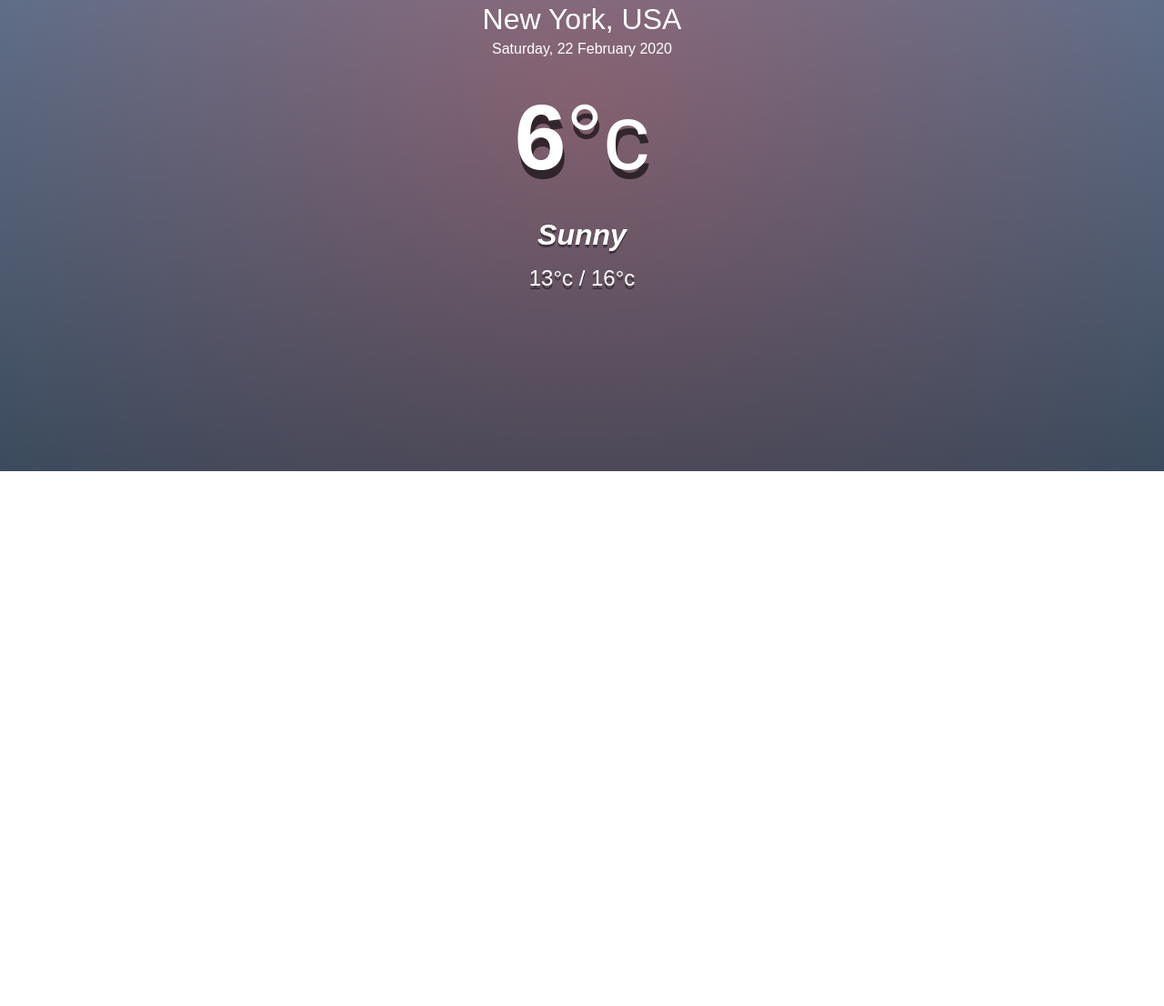
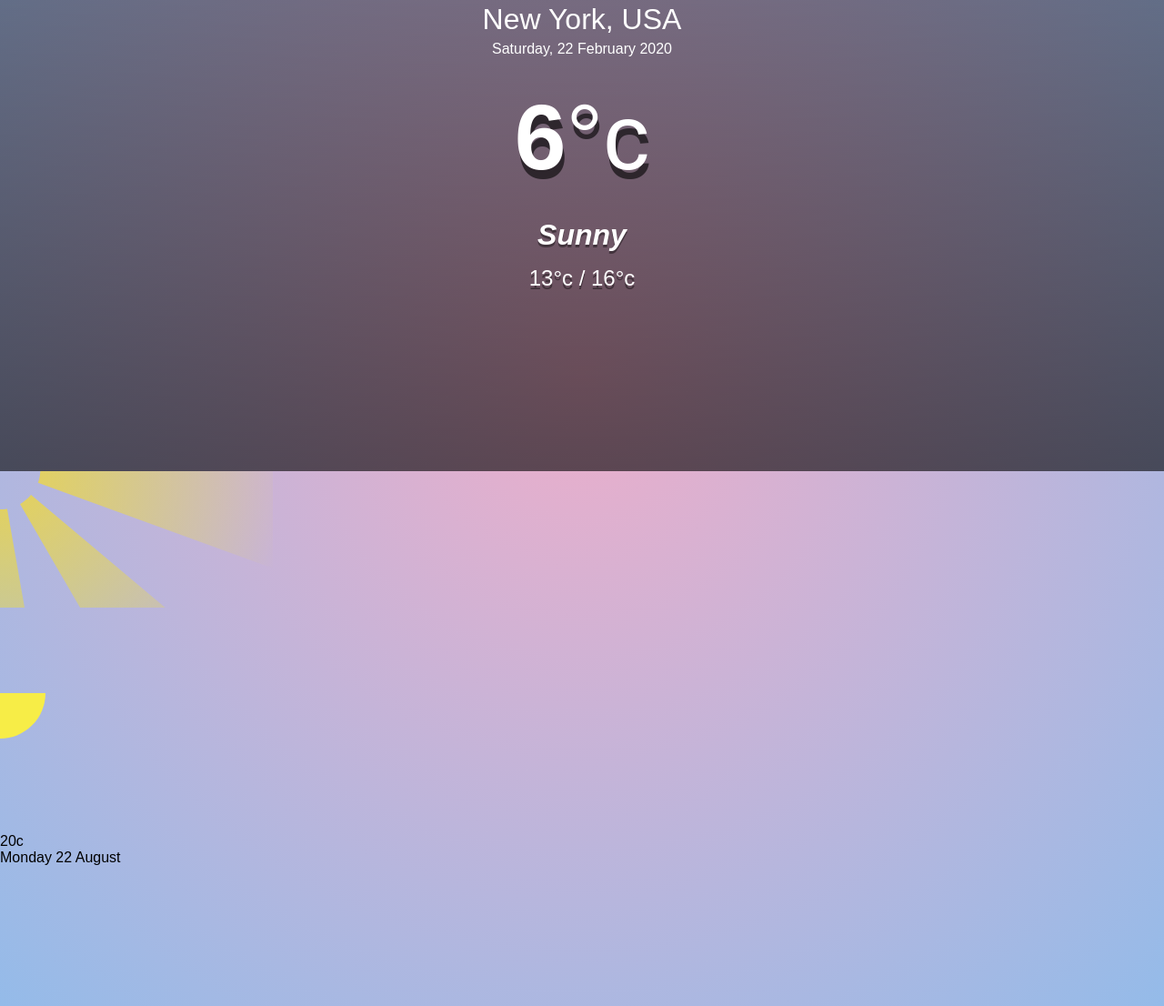
Before and after one commit to Paulami/api-assignment-weather, a plain HTML site: page index.html in a window 1280 px wide. Shown: the part 282-1388 px from the top of the page at 91% size. Before the commit the page ends 800 px from the top, so only its background shows below. Drawn offline with nearby package versions, Linux system fonts and the light colour scheme.

Commit message:
Update index.html

```diff
--- a/index.html
+++ b/index.html
@@ -6,12 +6,23 @@
   <meta http-equiv="X-UA-Compatible" content="ie=edge">
   <title>Weather app</title>
   <link rel="stylesheet" href="main.css" />
+
+  <!-- added from codepen -->
+  <script src="https://code.jquery.com/jquery-2.2.4.min.js"></script>
+  <script src="https://cdnjs.cloudflare.com/ajax/libs/gsap/1.19.0/TweenMax.min.js"></script>
+  <script type="text/javascript" src="https://cdnjs.cloudflare.com/ajax/libs/snap.svg/0.4.1/snap.svg-min.js"></script>
+  <!-- finish -->
+
 </head>
+
+
 <body>
   <div class="app-wrap">
+
     <header>
       <input type="text" autocomplete="off" class="search-box" placeholder="Search for a city..." />
     </header>
+
     <main>
       <section class="location">
         <div class="city">New York, USA</div>
@@ -23,7 +34,63 @@
         <div class="hi-low">13°c / 16°c</div>
       </div>
     </main>
+
   </div>
+
+<!--   codepen -->
+    <div class="background">
+    <div class="container">
+      <svg id="back">
+        <radialGradient id="SVGID_1_" cx="0" cy="0" r="320.8304" gradientUnits="userSpaceOnUse">
+          <stop  offset="0" style="stop-color:#FFDE17;stop-opacity:0.7"/>
+          <stop  offset="1" style="stop-color:#FFF200;stop-opacity:0"/>
+        </radialGradient>
+        <path id="sunburst" style="fill:url(#SVGID_1_);" d="M0,319.7c-18.6,0-37.3-1.6-55.5-4.8L-7.8,41.4c5.1,0.9,10.6,0.9,15.7,0L56,314.8C37.6,318,18.8,319.7,0,319.7z
+       M-160.8,276.6c-32.5-18.8-61.3-42.9-85.5-71.6L-34,26.2c3.4,4.1,7.4,7.4,12,10.1L-160.8,276.6z M161.3,276.4L22.1,36.2
+      c4.5-2.6,8.6-6,12-10.1l212.6,178.5C222.5,233.4,193.8,257.6,161.3,276.4z M-302.5,108.3C-315.4,73-321.9,36-322-1.8l277.6-0.5
+      c0,5.3,0.9,10.4,2.7,15.2L-302.5,108.3z M302.6,107.8L41.8,12.8c1.7-4.7,2.6-9.7,2.6-14.9c0-0.3,0-0.6,0-1H322l0-1.3l0,1.9
+      C322,35.4,315.5,72.5,302.6,107.8z M-41.8-17.5l-261-94.5c12.8-35.4,31.6-68,55.8-96.9L-34.1-30.8C-37.5-26.8-40.1-22.3-41.8-17.5z
+       M41.7-17.7c-1.8-4.8-4.4-9.3-7.8-13.3l212-179.2c24.3,28.8,43.3,61.3,56.3,96.6L41.7-17.7z M-22.2-40.8l-139.6-240
+      c32.7-19,68.1-32,105.2-38.6L-8-46.1C-13-45.2-17.8-43.4-22.2-40.8z M22-40.9c-4.4-2.6-9.2-4.3-14.2-5.1l47.1-273.6
+      c37.2,6.4,72.7,19.2,105.4,38L22-40.9z"/>
+      </svg>
+      <nav>
+        <ul>
+          <li><a id="button-snow" class="active"><i class="wi wi-snow"></i></a></li>
+          <li><a id="button-wind"><i class="wi wi-strong-wind"></i></a></li>
+          <li><a id="button-rain"><i class="wi wi-rain"></i></a></li>
+          <li><a id="button-thunder"><i class="wi wi-lightning"></i></a></li>
+          <li><a id="button-sun"><i class="wi wi-day-sunny"></i></a></li>
+        </ul>
+      </nav>
+      <div id="card" class="weather">
+        <svg id="inner">
+          <defs>
+            <path id="leaf" d="M41.9,56.3l0.1-2.5c0,0,4.6-1.2,5.6-2.2c1-1,3.6-13,12-15.6c9.7-3.1,19.9-2,26.1-2.1c2.7,0-10,23.9-20.5,25 c-7.5,0.8-17.2-5.1-17.2-5.1L41.9,56.3z"/>
+          </defs>
+          <circle id="sun" style="fill: #F7ED47" cx="0" cy="0" r="50"/>
+          <g id="layer3"></g>
+          <g id="cloud3" class="cloud"></g>
+          <g id="layer2"></g>
+          <g id="cloud2" class="cloud"></g>
+          <g id="layer1"></g>
+          <g id="cloud1" class="cloud"></g>
+        </svg>
+        <div class="details">
+          <div class="temp">20<span>c</span></div>
+          <div class="right">
+            <div id="date">Monday 22 August</div>
+            <div id="summary"></div>
+          </div>
+
+        </div>
+      </div>
+      <svg id="outer"></svg>
+    </div>
+  </div>
+  <!-- finish -->
+
   <script src="main.js"></script>
+  <script type="text/javascript" src="main1.js"></script>
 </body>
 </html>
```
